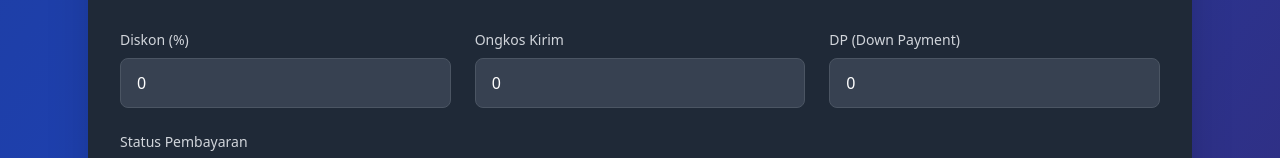
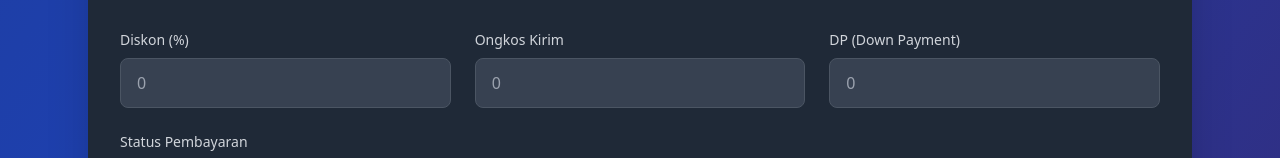
Before and after one commit to Rzep15/invoice-vb, a React (Vite) app: page / in a window 1280 px wide. Shown: the part 1350-1508 px from the top of the page. Built offline with nearby package versions, Linux system fonts and the light colour scheme.

Commit message:
Fix zero input deletion issue

```diff
--- a/src/components/InvoiceForm.tsx
+++ b/src/components/InvoiceForm.tsx
@@ -266,8 +266,8 @@ export default function InvoiceForm({ invoiceData, setInvoiceData, packages, onG
             type="number"
             min="0"
             max="100"
-            value={invoiceData.discountPercent}
-            onChange={(e) => setInvoiceData(prev => ({ ...prev, discountPercent: parseInt(e.target.value) || 0 }))}
+            value={invoiceData.discountPercent === 0 ? '' : invoiceData.discountPercent}
+            onChange={(e) => setInvoiceData(prev => ({ ...prev, discountPercent: e.target.value === '' ? 0 : parseInt(e.target.value) || 0 }))}
             className="w-full px-4 py-3 bg-gray-700 border border-gray-600 rounded-lg text-white focus:ring-2 focus:ring-blue-400 focus:border-transparent transition-all"
             placeholder="0"
           />
@@ -280,8 +280,8 @@ export default function InvoiceForm({ invoiceData, setInvoiceData, packages, onG
           <input
             type="number"
             min="0"
-            value={invoiceData.shippingCost}
-            onChange={(e) => setInvoiceData(prev => ({ ...prev, shippingCost: parseInt(e.target.value) || 0 }))}
+            value={invoiceData.shippingCost === 0 ? '' : invoiceData.shippingCost}
+            onChange={(e) => setInvoiceData(prev => ({ ...prev, shippingCost: e.target.value === '' ? 0 : parseInt(e.target.value) || 0 }))}
             className="w-full px-4 py-3 bg-gray-700 border border-gray-600 rounded-lg text-white focus:ring-2 focus:ring-blue-400 focus:border-transparent transition-all"
             placeholder="0"
           />
@@ -294,8 +294,8 @@ export default function InvoiceForm({ invoiceData, setInvoiceData, packages, onG
           <input
             type="number"
             min="0"
-            value={invoiceData.dpAmount}
-            onChange={(e) => setInvoiceData(prev => ({ ...prev, dpAmount: parseInt(e.target.value) || 0 }))}
+            value={invoiceData.dpAmount === 0 ? '' : invoiceData.dpAmount}
+            onChange={(e) => setInvoiceData(prev => ({ ...prev, dpAmount: e.target.value === '' ? 0 : parseInt(e.target.value) || 0 }))}
             className="w-full px-4 py-3 bg-gray-700 border border-gray-600 rounded-lg text-white focus:ring-2 focus:ring-blue-400 focus:border-transparent transition-all"
             placeholder="0"
           />
```
